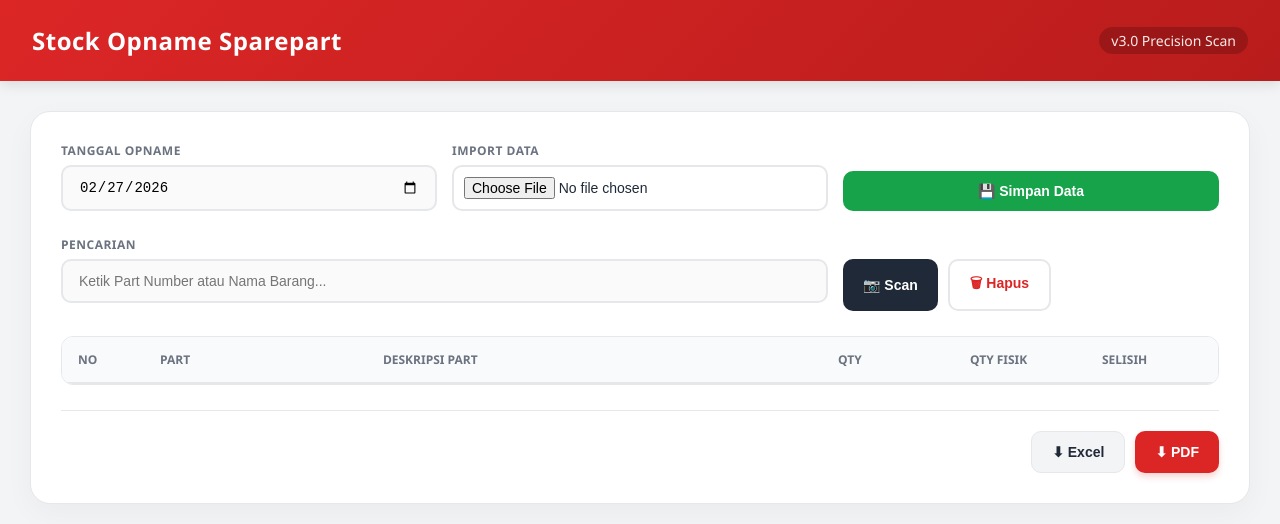
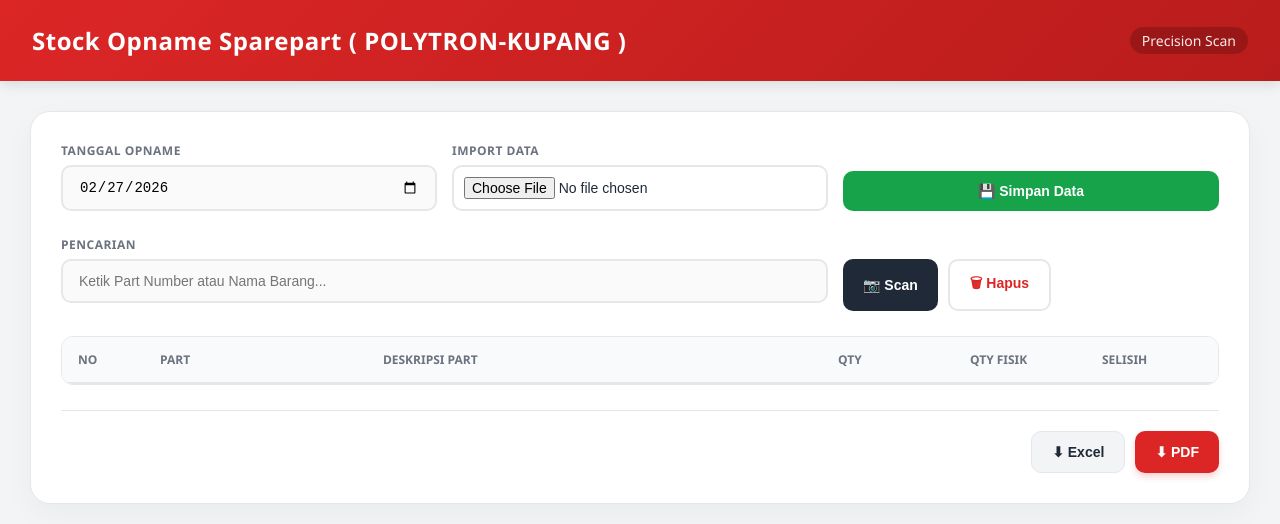
Before and after one commit to redspiderbox-ctrl/Stock-Opname-Sparepart, a plain HTML site: page index.html in a window 1280 px wide. Drawn offline with nearby package versions, Linux system fonts and the light colour scheme.

Commit message:
Update index.html

```diff
--- a/index.html
+++ b/index.html
@@ -190,8 +190,8 @@ input[type="number"] { width: 80px; text-align: center; font-weight: 600; paddin
 <body>
 
 <header>
-    <h2>Stock Opname Sparepart</h2>
-    <span>v3.0 Precision Scan</span>
+    <h2>Stock Opname Sparepart ( POLYTRON-KUPANG )</h2>
+    <span>Precision Scan</span>
 </header>
 
 <div class="container">
```
